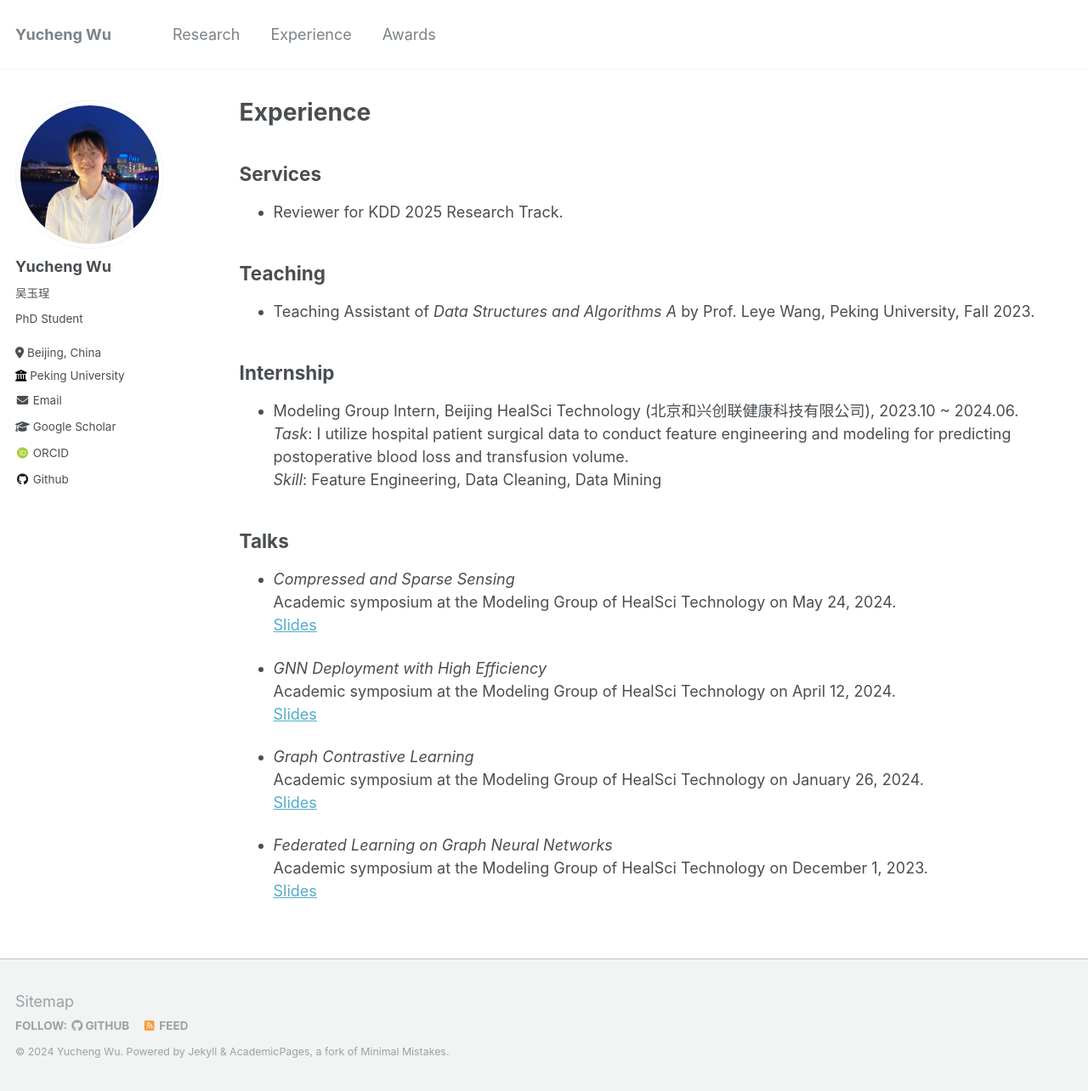
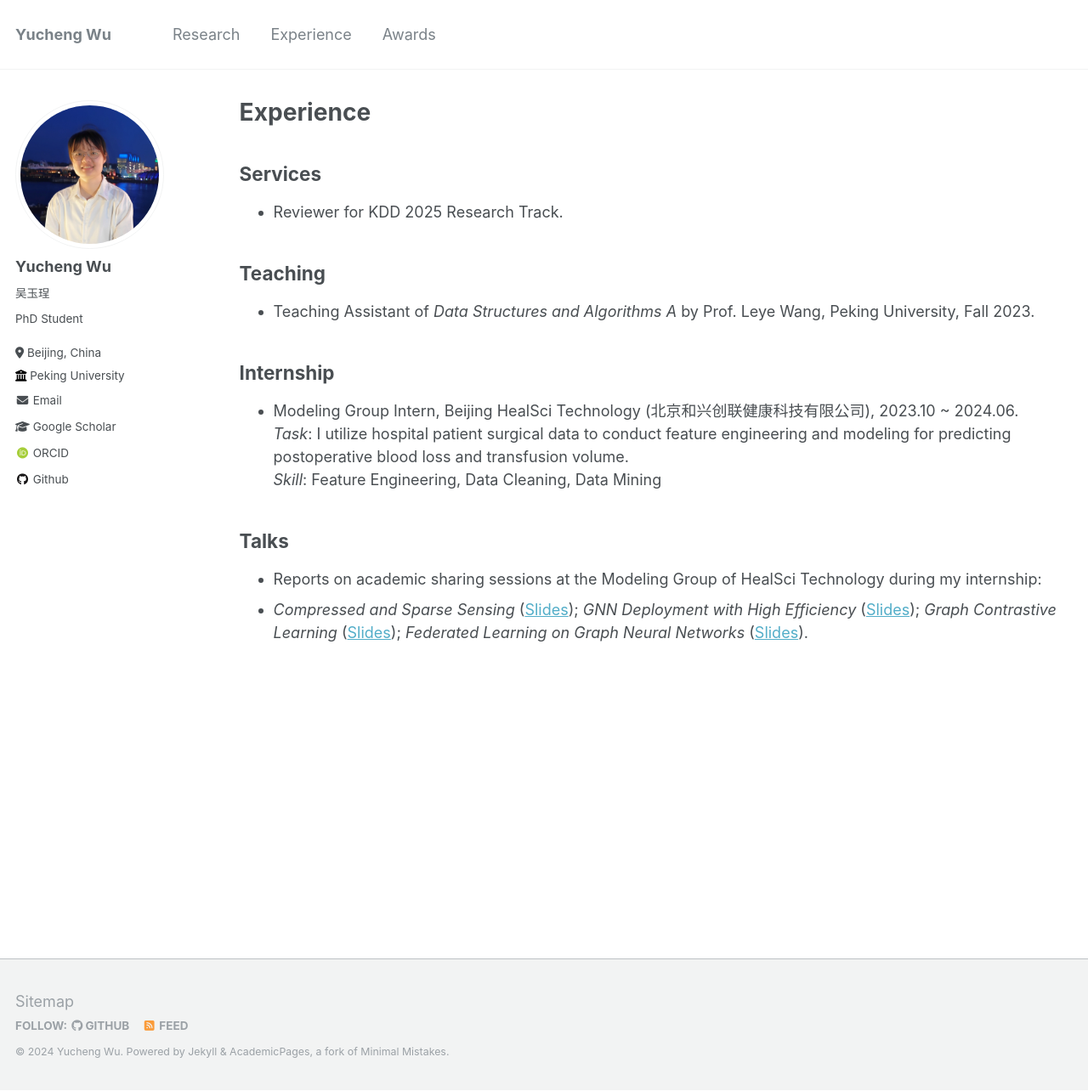
Before and after one commit to wuyucheng2002/wuyucheng2002.github.io, a Jekyll site: the page built from _pages/experience.md, in a window 1280 px wide and 1284 px high. Shown: the whole window at 85% size. Built offline with Jekyll 4.4.1, drawn with Linux system fonts in a browser that asks for light colours; some web fonts are replaced.

Commit message:
Update experience.md

```diff
--- a/_pages/experience.md
+++ b/_pages/experience.md
@@ -23,18 +23,8 @@ author_profile: true
 
 ## Talks
 
-* *Compressed and Sparse Sensing* <br/>
-  Academic symposium at the Modeling Group of HealSci Technology on May 24, 2024. <br/>
-  <a href="https://wuyucheng2002.github.io/files/20240524_sparse_sensing.pdf" target="_blank">Slides</a>
-
-* *GNN Deployment with High Efficiency* <br/>
-  Academic symposium at the Modeling Group of HealSci Technology on April 12, 2024. <br/>
-  <a href="https://wuyucheng2002.github.io/files/20240412_GNN_Deployment.pdf" target="_blank">Slides</a>
-
-* *Graph Contrastive Learning* <br/>
-  Academic symposium at the Modeling Group of HealSci Technology on January 26, 2024. <br/>
-  <a href="https://wuyucheng2002.github.io/files/20240126_GCL.pdf" target="_blank">Slides</a>
-
-* *Federated Learning on Graph Neural Networks* <br/>
-  Academic symposium at the Modeling Group of HealSci Technology on December 1, 2023. <br/>
-  <a href="https://wuyucheng2002.github.io/files/20231201_FL_GNN.pdf" target="_blank">Slides</a>
+* Reports on academic sharing sessions at the Modeling Group of HealSci Technology during my internship:<br/>
+* *Compressed and Sparse Sensing* (<a href="https://wuyucheng2002.github.io/files/20240524_sparse_sensing.pdf" target="_blank">Slides</a>);
+  *GNN Deployment with High Efficiency* (<a href="https://wuyucheng2002.github.io/files/20240412_GNN_Deployment.pdf" target="_blank">Slides</a>);
+  *Graph Contrastive Learning* (<a href="https://wuyucheng2002.github.io/files/20240126_GCL.pdf" target="_blank">Slides</a>);
+  *Federated Learning on Graph Neural Networks* (<a href="https://wuyucheng2002.github.io/files/20231201_FL_GNN.pdf" target="_blank">Slides</a>).
```
